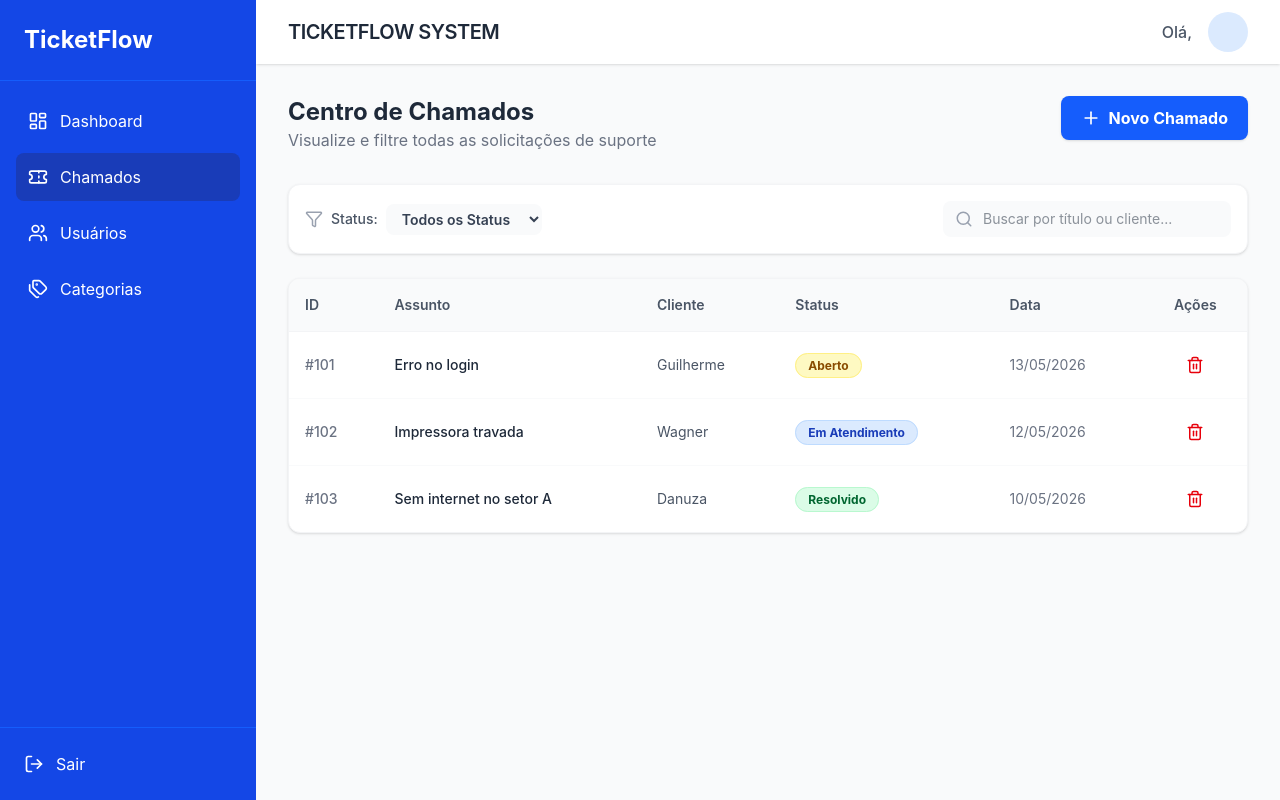
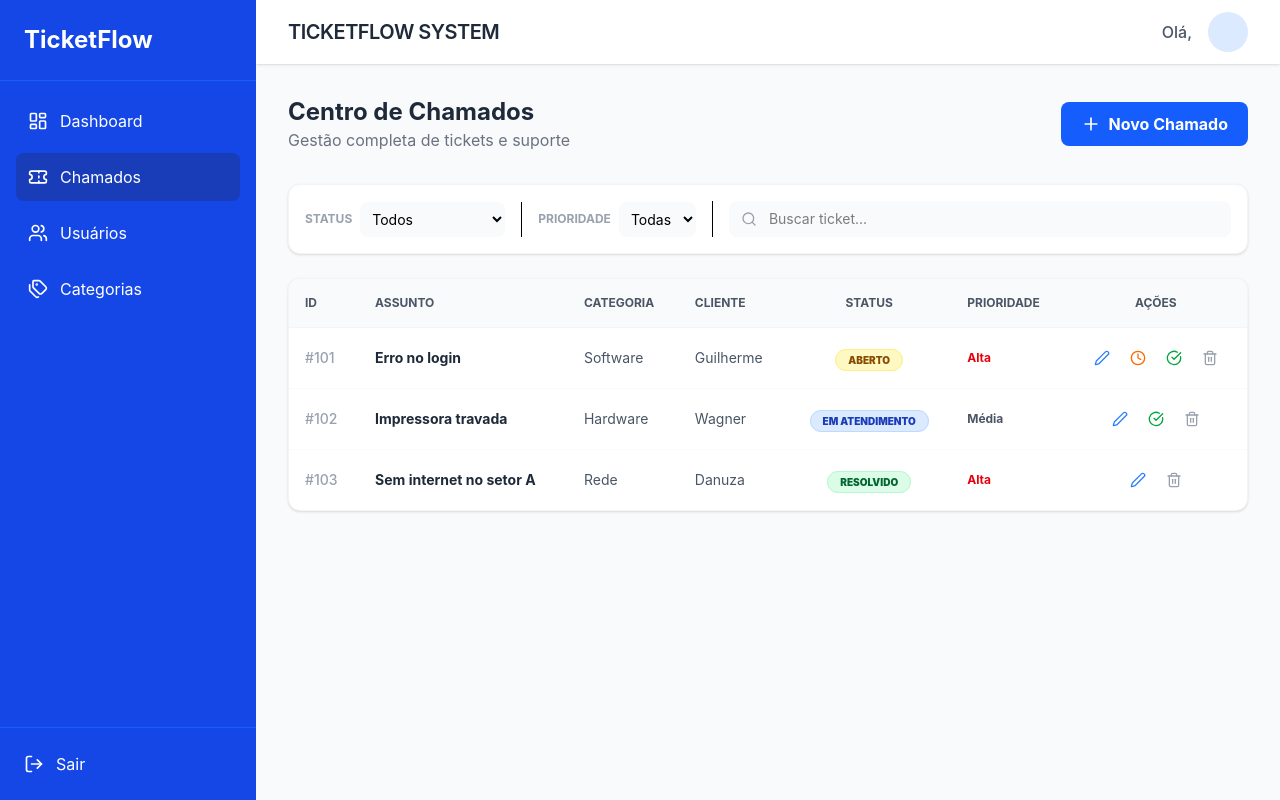
Before and after one commit to NatanLima3103/ticketflow-api, a React (Vite) app in the folder ticketflow-web/: page /chamados in a window 1280 px wide. Built offline with nearby package versions, Linux system fonts and the light colour scheme; sample sign-in values are in the browser's storage.

Commit message:
style: improve tickets table layout with dedicated columns and action icons

```diff
--- a/ticketflow-web/src/components/ChamadosTabela.jsx
+++ b/ticketflow-web/src/components/ChamadosTabela.jsx
@@ -1,7 +1,8 @@
 import React from 'react';
-import { Eye, Edit2, Trash2 } from 'lucide-react';
+import { Trash2, CheckCircle, Clock, Edit2 } from 'lucide-react';
 
-export default function ChamadosTabela({ chamados, aoExcluir }) {
+export default function ChamadosTabela({ chamados, aoExcluir, aoAlterarStatus, aoEditar }) {
+
   const getStatusColor = (status) => {
     switch (status) {
       case 'Aberto': return 'bg-yellow-100 text-yellow-800 border-yellow-200';
@@ -11,49 +12,96 @@ export default function ChamadosTabela({ chamados, aoExcluir }) {
     }
   };
 
+  const getPriorityColor = (prio) => {
+    switch (prio) {
+      case 'Alta': return 'text-red-600';
+      case 'Media': return 'text-orange-500';
+      case 'Baixa': return 'text-green-600';
+      default: return 'text-gray-600';
+    }
+  };
+
   return (
     <div className="bg-white rounded-xl shadow-sm overflow-hidden border border-gray-100">
       <table className="w-full text-left border-collapse">
         <thead className="bg-gray-50 border-b border-gray-100">
           <tr>
-            <th className="p-4 font-semibold text-gray-600 text-sm">ID</th>
-            <th className="p-4 font-semibold text-gray-600 text-sm">Assunto</th>
-            <th className="p-4 font-semibold text-gray-600 text-sm">Cliente</th>
-            <th className="p-4 font-semibold text-gray-600 text-sm">Status</th>
-            <th className="p-4 font-semibold text-gray-600 text-sm">Data</th>
-            <th className="p-4 font-semibold text-gray-600 text-sm text-center">Ações</th>
+            <th className="p-4 font-bold text-gray-600 text-xs uppercase">ID</th>
+            <th className="p-4 font-bold text-gray-600 text-xs uppercase">Assunto</th>
+            <th className="p-4 font-bold text-gray-600 text-xs uppercase">Categoria</th>
+            <th className="p-4 font-bold text-gray-600 text-xs uppercase">Cliente</th>
+            <th className="p-4 font-bold text-gray-600 text-xs uppercase text-center">Status</th>
+            <th className="p-4 font-bold text-gray-600 text-xs uppercase">Prioridade</th>
+            <th className="p-4 font-bold text-gray-600 text-xs uppercase text-center">Ações</th>
           </tr>
         </thead>
         <tbody className="divide-y divide-gray-50">
-          {chamados.length > 0 ? (
-            chamados.map((item) => (
+          {chamados.map((item) => (
             <tr key={item.id} className="hover:bg-gray-50/50 transition-colors">
-                <td className="p-4 text-sm font-medium text-gray-500">#{item.id}</td>
-                <td className="p-4 text-sm text-gray-800 font-medium">{item.assunto}</td>
+              <td className="p-4 text-sm font-medium text-gray-400">#{item.id}</td>
+              <td className="p-4 text-sm font-bold text-gray-800">{item.assunto}</td>
+              <td className="p-4 text-sm text-gray-600">{item.categoria || 'Geral'}</td>
               <td className="p-4 text-sm text-gray-600">{item.cliente}</td>
-                <td className="p-4 text-sm">
-                  <span className={`px-3 py-1 rounded-full text-xs font-bold border ${getStatusColor(item.status)}`}>
+              <td className="p-4 text-center">
+                <span className={`px-3 py-1 rounded-full text-[10px] font-black border uppercase ${getStatusColor(item.status)}`}>
                   {item.status}
                 </span>
               </td>
-                <td className="p-4 text-sm text-gray-500">{item.data}</td>
-                <td className="p-4 text-sm">
+              <td className={`p-4 text-xs font-bold ${getPriorityColor(item.prioridade)}`}>
+                {item.prioridade}
+              </td>
+              <td className="p-4">
                 <div className="flex justify-center gap-2">
-                    <button className="p-2 text-red-600 hover:bg-red-50 rounded-lg transition-colors"
-                            onClick={() => aoExcluir(item.id)}>
-                      <Trash2 size={18} />
+                  {/* Botão Editar */}
+                  <button
+                    onClick={() => aoEditar(item)}
+                    className="p-1.5 text-blue-500 hover:bg-blue-50 rounded-md transition-colors"
+                    title="Editar"
+                  >
+                    <Edit2 size={16} />
+                  </button>
+
+                  {/* Botão Atender (Só aparece se estiver Aberto) */}
+                  {item.status === 'Aberto' && (
+                    <button
+                      onClick={() => aoAlterarStatus(item.id, 'Em Atendimento')}
+                      className="p-1.5 text-orange-500 hover:bg-orange-50 rounded-md transition-colors"
+                      title="Atender"
+                    >
+                      <Clock size={16} />
+                    </button>
+                  )}
+
+                  {/* Botão Resolver (Só aparece se não estiver Resolvido) */}
+                  {item.status !== 'Resolvido' && (
+                    <button
+                      onClick={() => aoAlterarStatus(item.id, 'Resolvido')}
+                      className="p-1.5 text-green-600 hover:bg-green-50 rounded-md transition-colors"
+                      title="Concluir"
+                    >
+                      <CheckCircle size={16} />
+                    </button>
+                  )}
+
+                  {/* Botão Excluir */}
+                  <button
+                    onClick={() => aoExcluir(item.id)}
+                    className="p-1.5 text-gray-400 hover:text-red-600 hover:bg-red-50 rounded-md transition-colors"
+                    title="Excluir"
+                  >
+                    <Trash2 size={16} />
                   </button>
                 </div>
               </td>
             </tr>
-            ))
-          ) : (
-            <tr>
-              <td colSpan="6" className="p-8 text-center text-gray-500 italic">Nenhum chamado encontrado.</td>
-            </tr>
-          )}
+          ))}
         </tbody>
       </table>
+      {chamados.length === 0 && (
+        <div className="p-10 text-center text-gray-400 italic bg-white">
+          Nenhum chamado encontrado com esses filtros.
+        </div>
+      )}
     </div>
   );
 }
--- a/ticketflow-web/src/components/NovoChamadoModal.jsx
+++ b/ticketflow-web/src/components/NovoChamadoModal.jsx
@@ -1,72 +1,48 @@
-import React, { useState } from 'react';
+import React, { useState, useEffect } from 'react';
 import { X } from 'lucide-react';
 
-export default function NovoChamadoModal({ isOpen, onClose, aoSalvar }) {
+export default function NovoChamadoModal({ isOpen, onClose, aoSalvar, chamadoParaEditar }) {
+  const [form, setForm] = useState({ assunto: '', prioridade: 'Media', categoria: 'Software' });
+
+  useEffect(() => {
+    if (chamadoParaEditar) {
+      setForm({
+        assunto: chamadoParaEditar.assunto,
+        prioridade: chamadoParaEditar.prioridade,
+        categoria: chamadoParaEditar.categoria || 'Software'
+      });
+    } else {
+      setForm({ assunto: '', prioridade: 'Media', categoria: 'Software' });
+    }
+  }, [chamadoParaEditar, isOpen]);
+
   if (!isOpen) return null;
-
-  const [form, setForm] = useState({
-    assunto: '',
-    prioridade: 'Media',
-    categoria: 'Software' // Valor inicial padrão
-  });
 
   const handleSubmit = (e) => {
     e.preventDefault();
-
-    // Regra de Negócio: Não permitir criar sem título (HTML5 'required' já ajuda)
-    if (!form.assunto.trim()) return alert("O título é obrigatório!");
-
-    aoSalvar(form);
-    setForm({ assunto: '', prioridade: 'Media', categoria: 'Software' });
+    aoSalvar({ ...form, id: chamadoParaEditar?.id });
     onClose();
   };
 
   return (
-    <div className="fixed inset-0 bg-black/60 flex items-center justify-center z-50 p-4 backdrop-blur-sm">
-      <div className="bg-white rounded-2xl w-full max-w-md shadow-2xl overflow-hidden border border-gray-100">
-
-        {/* Header */}
-        <div className="flex items-center justify-between p-6 border-b bg-gray-50/50">
-          <h3 className="text-xl font-bold text-gray-800">Abrir Novo Chamado</h3>
-          <button onClick={onClose} className="p-2 hover:bg-white hover:shadow-sm rounded-full transition-all">
-            <X size={20} className="text-gray-400" />
-          </button>
+    <div className="fixed inset-0 bg-black/60 flex items-center justify-center z-50 p-4">
+      <div className="bg-white rounded-2xl w-full max-w-md shadow-2xl p-6">
+        <div className="flex justify-between items-center mb-6">
+          <h3 className="text-xl font-bold text-gray-800">
+            {chamadoParaEditar ? '✏️ Editar Chamado' : '🆕 Novo Chamado'}
+          </h3>
+          <button onClick={onClose}><X className="text-gray-400" /></button>
         </div>
-
-        {/* Form */}
-        <form onSubmit={handleSubmit} className="p-6 space-y-5">
-          <div>
-            <label className="block text-sm font-semibold text-gray-700 mb-1.5">Título do Problema</label>
+        <form onSubmit={handleSubmit} className="space-y-4">
           <input
-              type="text"
-              required
-              className="w-full px-4 py-2.5 border border-gray-200 rounded-xl focus:ring-2 focus:ring-blue-500 outline-none text-gray-800 transition-all"
-              placeholder="Descreva brevemente o erro..."
+            className="w-full px-4 py-2 border rounded-lg outline-none focus:ring-2 focus:ring-blue-500"
             value={form.assunto}
             onChange={(e) => setForm({...form, assunto: e.target.value})}
+            placeholder="Assunto"
+            required
           />
-          </div>
-
-          <div className="grid grid-cols-2 gap-4">
-            <div>
-              <label className="block text-sm font-semibold text-gray-700 mb-1.5">Categoria</label>
           <select
-                className="w-full px-4 py-2.5 border border-gray-200 rounded-xl focus:ring-2 focus:ring-blue-500 outline-none text-gray-800 transition-all bg-white"
-                value={form.categoria}
-                onChange={(e) => setForm({...form, categoria: e.target.value})}
-              >
-                <option value="Software">Software</option>
-                <option value="Hardware">Hardware</option>
-                <option value="Rede">Rede</option>
-                <option value="Impressora">Impressora</option>
-                <option value="Sistema">Sistema</option>
-              </select>
-            </div>
-
-            <div>
-              <label className="block text-sm font-semibold text-gray-700 mb-1.5">Prioridade</label>
-              <select
-                className="w-full px-4 py-2.5 border border-gray-200 rounded-xl focus:ring-2 focus:ring-blue-500 outline-none text-gray-800 transition-all bg-white"
+            className="w-full px-4 py-2 border rounded-lg outline-none bg-white"
             value={form.prioridade}
             onChange={(e) => setForm({...form, prioridade: e.target.value})}
           >
@@ -74,23 +50,9 @@ export default function NovoChamadoModal({ isOpen, onClose, aoSalvar }) {
             <option value="Media">Média</option>
             <option value="Alta">Alta</option>
           </select>
-            </div>
-          </div>
-
-          <div className="pt-6 flex gap-3">
-            <button
-              type="button"
-              onClick={onClose}
-              className="flex-1 px-4 py-2.5 bg-gray-50 text-gray-600 rounded-xl font-bold hover:bg-gray-100 transition-colors"
-            >
-              Cancelar
-            </button>
-            <button
-              type="submit"
-              className="flex-1 px-4 py-2.5 bg-blue-600 text-white rounded-xl font-bold hover:bg-blue-700 transition-all shadow-lg shadow-blue-200"
-            >
-              Criar Chamado
-            </button>
+          <div className="flex gap-2">
+            <button type="button" onClick={onClose} className="flex-1 py-2 bg-gray-100 rounded-lg">Cancelar</button>
+            <button type="submit" className="flex-1 py-2 bg-blue-600 text-white rounded-lg font-bold">Salvar</button>
           </div>
         </form>
       </div>
--- a/ticketflow-web/src/pages/Chamados.jsx
+++ b/ticketflow-web/src/pages/Chamados.jsx
@@ -1,11 +1,10 @@
 import React, { useState } from 'react';
-import { Ticket, Filter, Search, Plus } from 'lucide-react';
+import { Filter, Search, Plus } from 'lucide-react';
 import Layout from '../components/Layout';
 import ChamadosTabela from '../components/ChamadosTabela';
 import NovoChamadoModal from '../components/NovoChamadoModal';
 
 export default function Chamados() {
-  // Lista centralizada (Simulando o Banco de Dados com Categorias)
   const [chamados, setChamados] = useState([
     { id: '101', assunto: 'Erro no login', cliente: 'Guilherme', categoria: 'Software', status: 'Aberto', prioridade: 'Alta', data: '13/05/2026' },
     { id: '102', assunto: 'Impressora travada', cliente: 'Wagner', categoria: 'Hardware', status: 'Em Atendimento', prioridade: 'Média', data: '12/05/2026' },
@@ -13,87 +12,107 @@ export default function Chamados() {
   ]);
 
   const [filtroStatus, setFiltroStatus] = useState('Todos');
+  const [filtroPrioridade, setFiltroPrioridade] = useState('Todos');
   const [busca, setBusca] = useState('');
   const [modalAberto, setModalAberto] = useState(false);
 
-  // Lógica de Filtro e Busca (Requisito de Negócio)
+  // Estado para controlar qual chamado estamos editando
+  const [chamadoSendoEditado, setChamadoSendoEditado] = useState(null);
+
+  // Filtro Combinado
   const chamadosFiltrados = chamados.filter(c => {
     const matchesStatus = filtroStatus === 'Todos' || c.status === filtroStatus;
-    const matchesBusca = c.assunto.toLowerCase().includes(busca.toLowerCase()) ||
-                         c.cliente.toLowerCase().includes(busca.toLowerCase());
-    return matchesStatus && matchesBusca;
+    const matchesPrioridade = filtroPrioridade === 'Todos' || c.prioridade === filtroPrioridade;
+    const matchesBusca = c.assunto.toLowerCase().includes(busca.toLowerCase());
+    return matchesStatus && matchesPrioridade && matchesBusca;
   });
 
-  const adicionarChamado = (novo) => {
-    const completo = {
-      ...novo,
+  // Função Única para Salvar (Criação ou Edição)
+  const salvarChamado = (dados) => {
+    if (dados.id) {
+      // Se tem ID, estamos editando
+      setChamados(chamados.map(c => c.id === dados.id ? { ...c, ...dados } : c));
+    } else {
+      // Se não tem ID, estamos criando um novo
+      const novo = {
+        ...dados,
         id: Math.floor(Math.random() * 1000).toString(),
         data: new Date().toLocaleDateString('pt-BR'),
         status: 'Aberto',
-      cliente: 'Guilherme' // Usuário logado
+        cliente: 'Guilherme'
       };
-    setChamados([completo, ...chamados]);
+      setChamados([novo, ...chamados]);
+    }
+    setChamadoSendoEditado(null);
+  };
+
+  const abrirEdicao = (chamado) => {
+    setChamadoSendoEditado(chamado);
+    setModalAberto(true);
+  };
+
+  const alterarStatus = (id, novoStatus) => {
+    setChamados(chamados.map(c => c.id === id ? { ...c, status: novoStatus } : c));
   };
 
   const excluirChamado = (id) => {
-    if(window.confirm("Excluir este chamado permanentemente?")) {
-      setChamados(chamados.filter(c => c.id !== id));
-    }
+    if(window.confirm("Excluir chamado?")) setChamados(chamados.filter(c => c.id !== id));
   };
 
   return (
     <Layout>
-      <div className="flex justify-between items-start mb-8">
+      <div className="flex justify-between items-center mb-8">
         <div>
           <h1 className="text-2xl font-bold text-gray-800">Centro de Chamados</h1>
-          <p className="text-gray-500">Visualize e filtre todas as solicitações de suporte</p>
+          <p className="text-gray-500">Gestão completa de tickets e suporte</p>
         </div>
         <button
-          onClick={() => setModalAberto(true)}
-          className="flex items-center gap-2 bg-blue-600 text-white px-5 py-2.5 rounded-lg font-bold hover:bg-blue-700 transition-all shadow-sm"
+          onClick={() => { setChamadoSendoEditado(null); setModalAberto(true); }}
+          className="bg-blue-600 text-white px-5 py-2.5 rounded-lg font-bold hover:bg-blue-700 flex items-center gap-2"
         >
           <Plus size={20} /> Novo Chamado
         </button>
       </div>
 
-      {/* Barra de Ferramentas: Filtros e Busca */}
-      <div className="bg-white p-4 rounded-xl shadow-sm border border-gray-100 mb-6 flex flex-wrap gap-4 items-center justify-between">
-        <div className="flex items-center gap-6">
+      <div className="bg-white p-4 rounded-xl shadow-sm border border-gray-100 mb-6 flex flex-wrap gap-4 items-center">
         <div className="flex items-center gap-2">
-            <Filter size={18} className="text-gray-400" />
-            <span className="text-sm font-medium text-gray-600">Status:</span>
-            <select
-              className="border-none bg-gray-50 rounded-lg px-3 py-1.5 text-sm font-semibold text-gray-700 outline-none focus:ring-2 focus:ring-blue-500"
-              value={filtroStatus}
-              onChange={(e) => setFiltroStatus(e.target.value)}
-            >
-              <option value="Todos">Todos os Status</option>
-              <option value="Aberto">Abertos</option>
+          <span className="text-xs font-bold text-gray-400 uppercase">Status</span>
+          <select className="bg-gray-50 border-none rounded-lg text-sm p-2 outline-none" value={filtroStatus} onChange={(e) => setFiltroStatus(e.target.value)}>
+            <option value="Todos">Todos</option>
+            <option value="Aberto">Aberto</option>
             <option value="Em Atendimento">Em Atendimento</option>
-              <option value="Resolvido">Resolvidos</option>
+            <option value="Resolvido">Resolvido</option>
           </select>
+        </div>
+
+        <div className="flex items-center gap-2 border-l pl-4">
+          <span className="text-xs font-bold text-gray-400 uppercase">Prioridade</span>
+          <select className="bg-gray-50 border-none rounded-lg text-sm p-2 outline-none" value={filtroPrioridade} onChange={(e) => setFiltroPrioridade(e.target.value)}>
+            <option value="Todos">Todas</option>
+            <option value="Alta">Alta</option>
+            <option value="Media">Média</option>
+            <option value="Baixa">Baixa</option>
+          </select>
+        </div>
+
+        <div className="flex-1 relative border-l pl-4">
+          <Search className="absolute left-7 top-1/2 -translate-y-1/2 text-gray-400" size={16} />
+          <input type="text" placeholder="Buscar ticket..." className="w-full pl-10 pr-4 py-2 bg-gray-50 border-none rounded-lg text-sm" value={busca} onChange={(e) => setBusca(e.target.value)} />
         </div>
       </div>
 
-        <div className="relative">
-          <Search className="absolute left-3 top-1/2 -translate-y-1/2 text-gray-400" size={18} />
-          <input
-            type="text"
-            placeholder="Buscar por título ou cliente..."
-            className="pl-10 pr-4 py-2 bg-gray-50 border-none rounded-lg text-sm w-72 outline-none focus:ring-2 focus:ring-blue-500 text-gray-800"
-            value={busca}
-            onChange={(e) => setBusca(e.target.value)}
+      <ChamadosTabela
+        chamados={chamadosFiltrados}
+        aoExcluir={excluirChamado}
+        aoAlterarStatus={alterarStatus}
+        aoEditar={abrirEdicao}
       />
-        </div>
-      </div>
-
-      {/* Listagem */}
-      <ChamadosTabela chamados={chamadosFiltrados} aoExcluir={excluirChamado} />
 
       <NovoChamadoModal
         isOpen={modalAberto}
-        onClose={() => setModalAberto(false)}
-        aoSalvar={adicionarChamado}
+        onClose={() => { setModalAberto(false); setChamadoSendoEditado(null); }}
+        aoSalvar={salvarChamado}
+        chamadoParaEditar={chamadoSendoEditado}
       />
     </Layout>
   );
```
Lines whose indentation alone changed are shown as unchanged.
